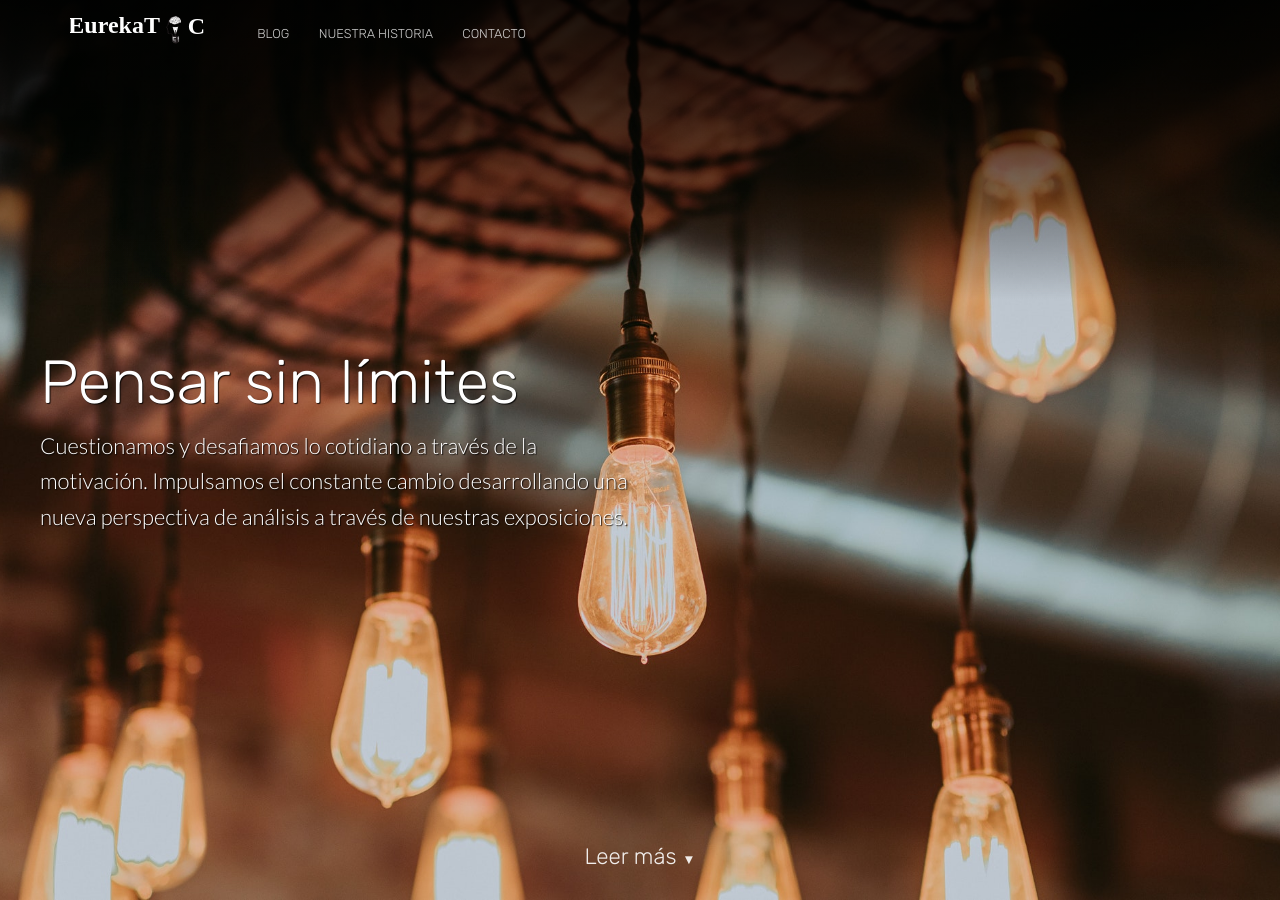
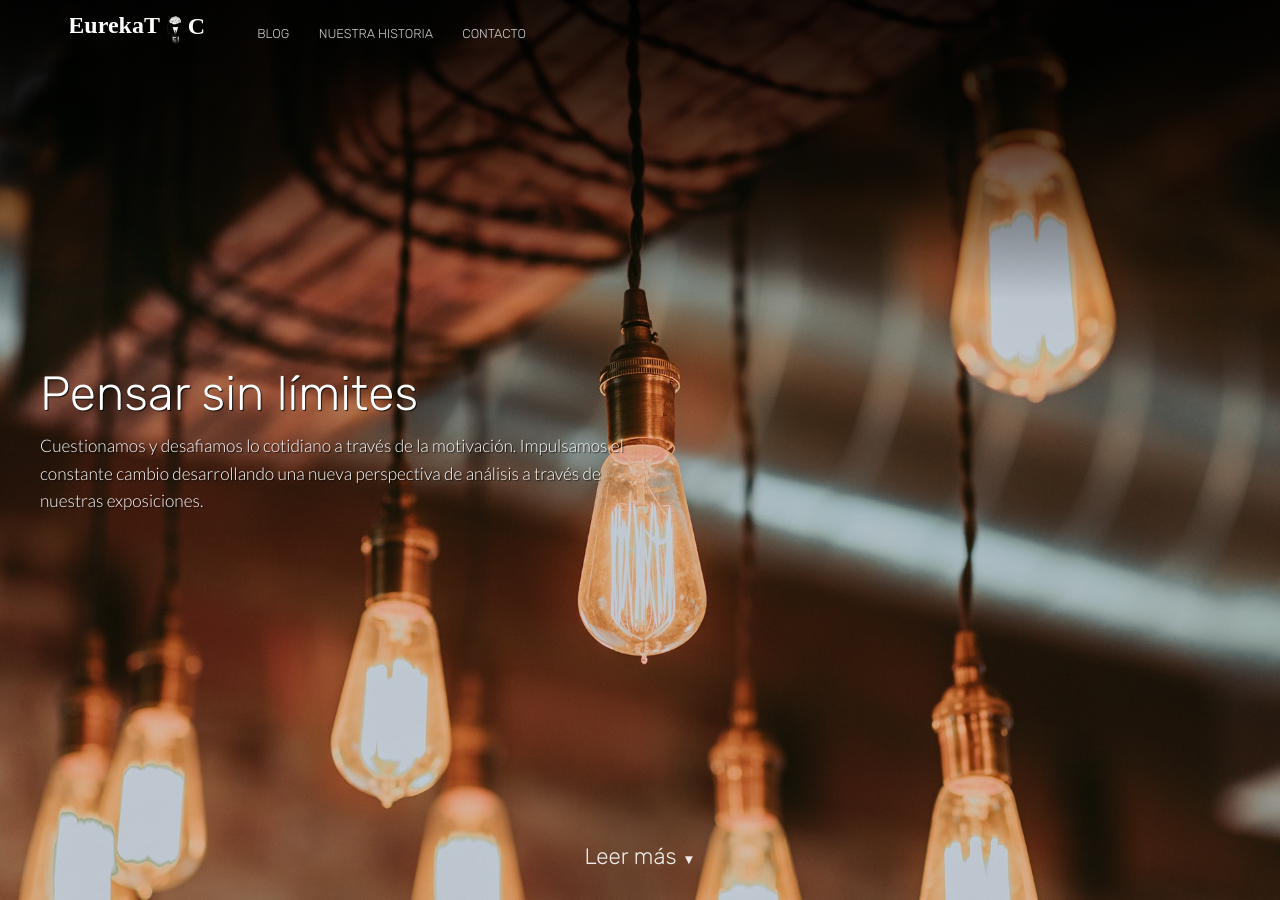
Before and after one commit to crisdesplats/eurekatalks, a Jekyll site: the page built from index.html, in a window 1280 px wide and 900 px high. Built offline with Jekyll 4.4.1, drawn with Linux system fonts in a browser that asks for light colours; nearby versions of some CDN libraries.

Commit message:
cambios de estilos

```diff
--- a/_sass/blog.scss
+++ b/_sass/blog.scss
@@ -50,7 +50,7 @@
 
 	h2 {
 		text-align: left;
-		font-size: 2.6em;
+		font-size: 1.9em;
 		margin: 0;
 	}
 
--- a/_sass/elements.scss
+++ b/_sass/elements.scss
@@ -30,15 +30,15 @@ h1 strong, h2 strong {
 
 h1 {
 	font-weight: 300;
-	font-size: 3.8em;
+	font-size: 3.0em;
 	margin: 0;
 }
 
 h2 {
 	font-weight: 300;
-	font-size: 3em;
+	font-size: 2.5em;
 	margin: 0 0 30px 0;
-	line-height: 1.2em;
+	line-height: 1.0em;
 }
 
 h3 {
@@ -54,7 +54,7 @@ h2 a {
 }
 
 p, address, ul {
-	font-size: 1.38em;
+	font-size: 1.08em;
 	margin-bottom: 20px;
 	font-weight: 300;
 	line-height: 1.6em;
--- a/_sass/forms.scss
+++ b/_sass/forms.scss
@@ -4,7 +4,7 @@
 	border: 2px solid $brand-color;
 	transition: .2s ease-in-out;
 	display: inline-block;
-	padding: 16px 50px;
+	padding: 10px 50px;
 	background: #fff;
 }
 
```
